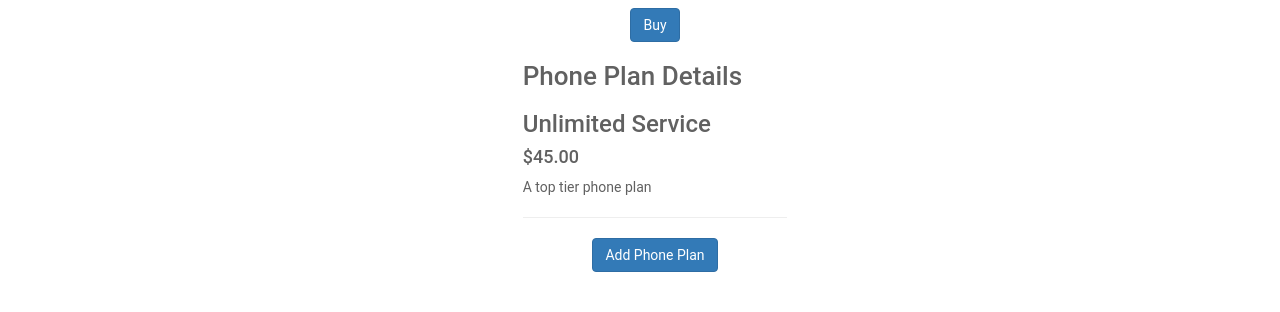
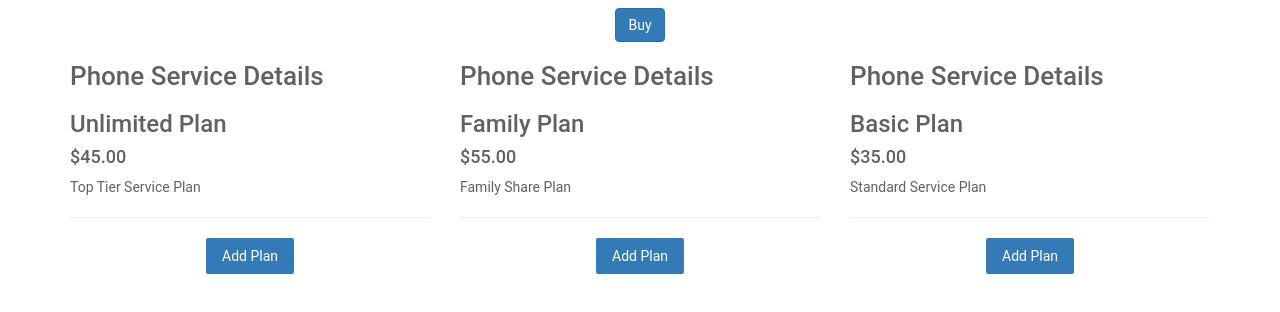
Before and after one commit to P-George903/final-angular-prj-peter-george, an Angular app: page /products/0 in a window 1280 px wide. Shown: the part 504-816 px from the top of the page. Built offline with nearby package versions, Linux system fonts and the light colour scheme.

Commit message:
sixth commit

```diff
--- a/src/app/app.component.html
+++ b/src/app/app.component.html
@@ -1,4 +1,4 @@
 <app-top-bar></app-top-bar>
-<div class="container">
+<div class="container-fluid">
   <router-outlet></router-outlet>
 </div>
--- a/src/app/plans.ts
+++ b/src/app/plans.ts
@@ -1,7 +1,20 @@
 export const plans = [
-    {
-      name: 'Unlimited Service',
-      price: 45,
-      description: 'A top tier phone plan'
-    }
-   ];
+  {
+    name: 'Unlimited Plan',
+    price: 45,
+    description: 'Top Tier Service Plan'
+  },
+  {
+    name: 'Family Plan',
+    price: 55,
+    description: 'Family Share Plan'
+
+  },
+  {
+    name: 'Basic Plan',
+    price: 35,
+    description: 'Standard Service Plan'
+  }
+
+
+];
--- a/src/app/product-details/product-details.component.css
+++ b/src/app/product-details/product-details.component.css
@@ -1,4 +1,4 @@
-.row {
+.product {
     display: flex;
     flex-direction: column;
     justify-content: center;
@@ -14,7 +14,20 @@
 .cntr{
     margin: auto;
     display: block;
+    background-color: #337AB7;
 }
 h2{
     font-weight: 500;
 }
+.service{
+    display: flex;
+    flex-direction: row;
+    justify-content: center;
+    align-items: center;
+}
+@media screen and (max-width: 600px) {
+
+     .service{
+       flex-direction: column;
+     }
+   }
--- a/src/app/product-details/product-details.component.html
+++ b/src/app/product-details/product-details.component.html
@@ -1,8 +1,8 @@
 <div class="container">
-  <div class="row">
+  <div class="row product">
     <div class="col-8">
       <h2>Product Details</h2>
-      <div *ngIf="product">
+       <div *ngIf="product">
         <h3>{{product.name}}</h3>
         <h4>{{product.price | currency}}</h4>
         <p>{{product.description}}</p>
@@ -13,17 +13,22 @@
 
         <button class="btn btn-primary style"(click)="addToCart(product)">Buy</button>
       </div>
-
-      <h2>Phone Plan Details</h2>
+    </div>
+  </div>
+  <div class="row service">
+    <div class="col-xs-12 col-md-6" *ngFor="let service of plans; index as productId">
+      <h2>Phone Service Details</h2>
 
       <div *ngIf="plans">
-        <h3>{{ plans.name }}</h3>
-        <h4>{{ plans.price | currency }}</h4>
-        <p>{{ plans.description }}</p>
+        <h3>{{ service.name }}</h3>
+        <h4>{{ service.price | currency }}</h4>
+        <p>{{ service.description }}</p>
         <hr>
-        <button class="btn btn-primary cntr" (click)="addToCart(plans)" type="button">Add Phone Plan</button>
+        <button (click)="addToCart(service)" type="button" class="cntr" style="margin-bottom: 30px;">Add Plan</button>
       </div>
 
     </div>
+
   </div>
+
 </div>
--- a/src/app/product-details/product-details.component.ts
+++ b/src/app/product-details/product-details.component.ts
@@ -12,7 +12,8 @@ import { DataPlanService} from '../data-plan.service';
 })
 export class ProductDetailsComponent implements OnInit {
 product;
-plans;
+plans = plans;
+plan;
 
 
   constructor(private route: ActivatedRoute,
@@ -24,7 +25,7 @@ plans;
     this.product = products[+params.get('productId')]
     });
     this.route.paramMap.subscribe(params => {
-    this.plans = plans[+params.get('option')];
+    this.plan = plans[+params.get('option')];
     });
   }
   addToCart(product){
--- a/src/styles.css
+++ b/src/styles.css
@@ -18,10 +18,10 @@ fa-icon {
     margin: 0;
   }
 
-  .container-fluid {
+  /* .container-fluid {
     display: flex;
     flex-direction: row;
-  }
+  } */
 
   router-outlet + *  {
     padding: 0 16px;
```
